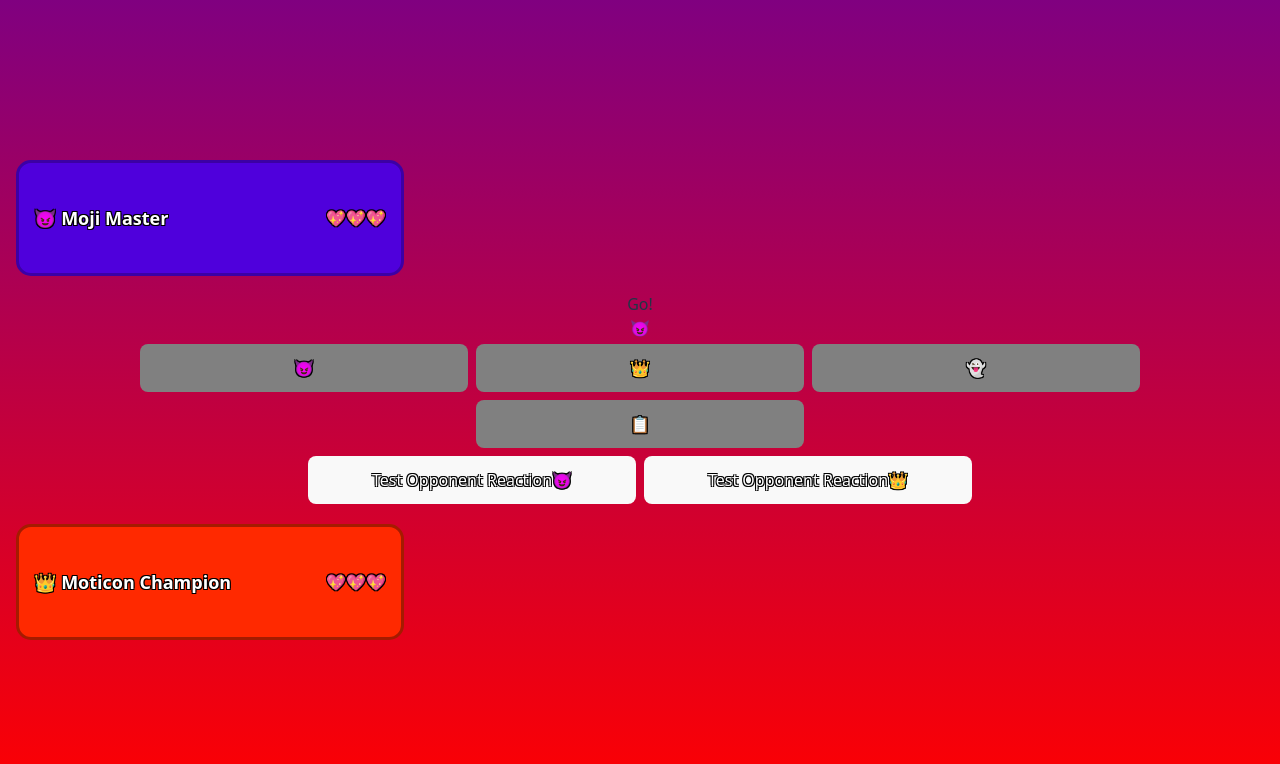
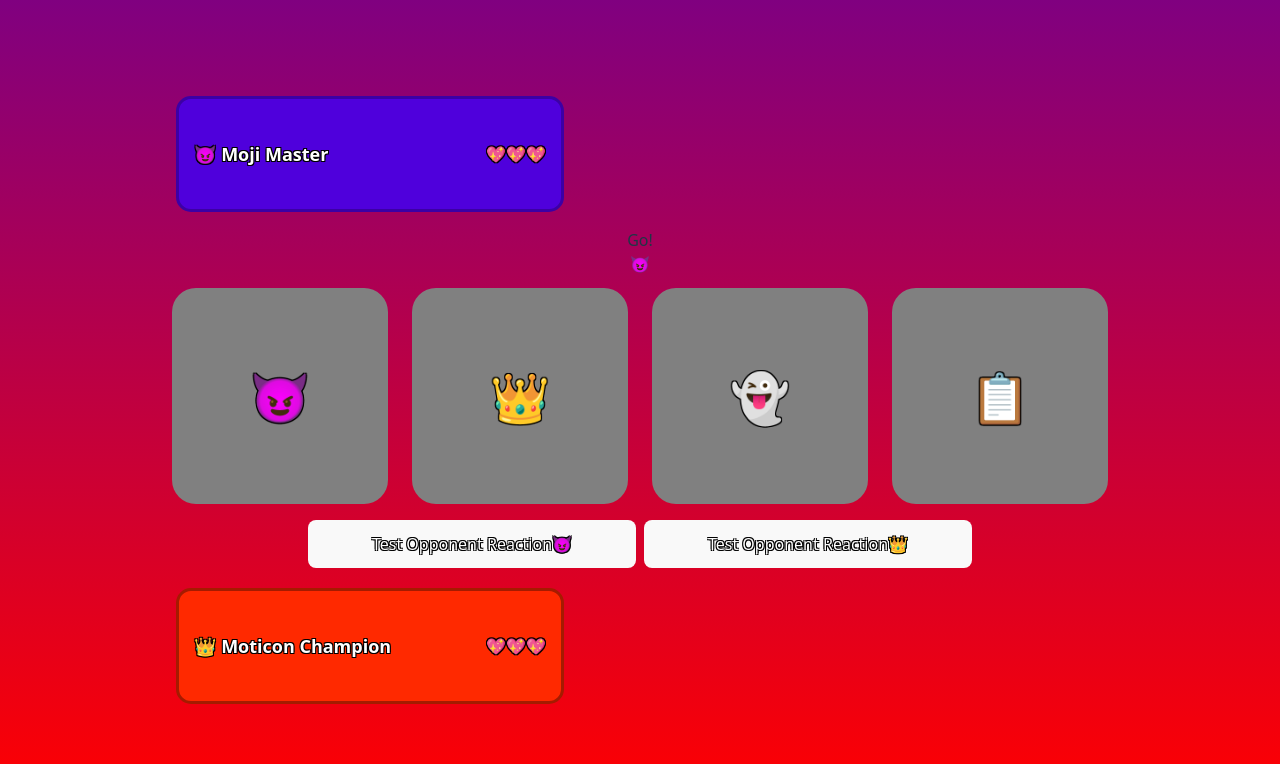
Before and after one commit to HazyWinner555/emoji-dualing, a React (Vite) app in the folder emoji-dueling/: page /1/1/duel in a window 1280 px wide. Shown: the top 764 px of the page. Built offline with nearby package versions, Linux system fonts and the light colour scheme.

Commit message:
tiny css on the duel page

```diff
--- a/emoji-dueling/src/css/Duel.css
+++ b/emoji-dueling/src/css/Duel.css
@@ -13,3 +13,10 @@
 .correct {
     background-color: green;
 }
+
+.answer-emoji-container {
+    width:4.5em;
+    height:4.5em;
+    font-size:3em;
+    border-width:0.1em;
+}
```
